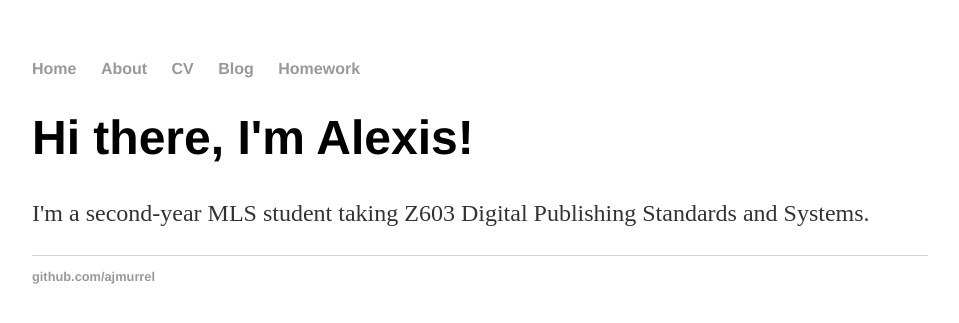
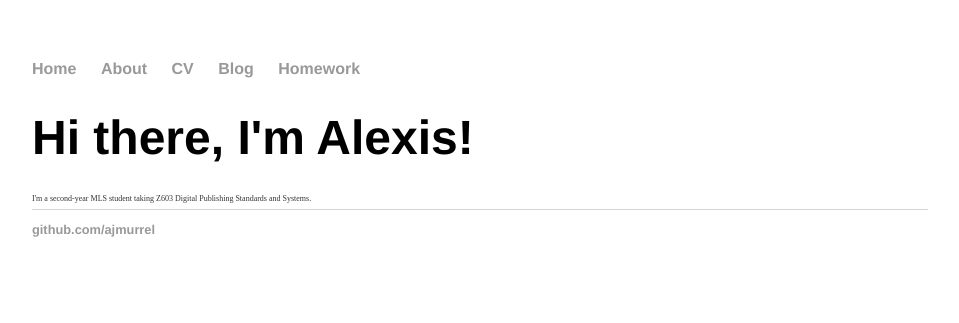
Before and after one commit to ajmurrel/ajmurrel.github.io, a Jekyll site: the page built from index.html, in a window 1280 px wide. Shown: the top 323 px of the page, without its empty margins (160-1119 px from the left). Built offline with Jekyll 4.4.1, drawn with Linux system fonts in a browser that asks for light colours.

Commit message:
Update main.css

```diff
--- a/css/main.css
+++ b/css/main.css
@@ -24,8 +24,8 @@
     font-family:'Helvetica', 'Arial', 'Sans-Serif';
 }
 p {
-    font-size: 1.5em;
-    line-height: 1.4em;
+    font-size: 0.5em;
+    line-height: 0.4em;
     color: #333;
 }
 footer {
```
